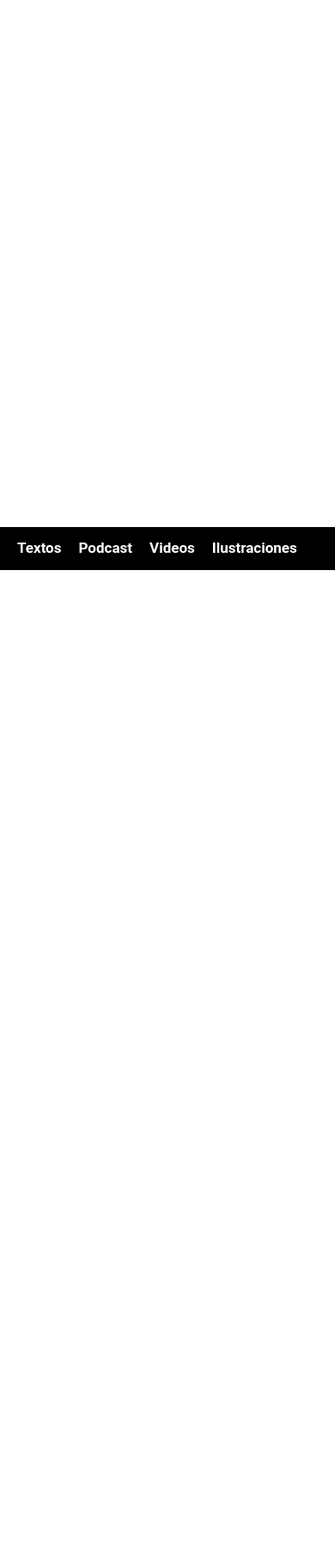
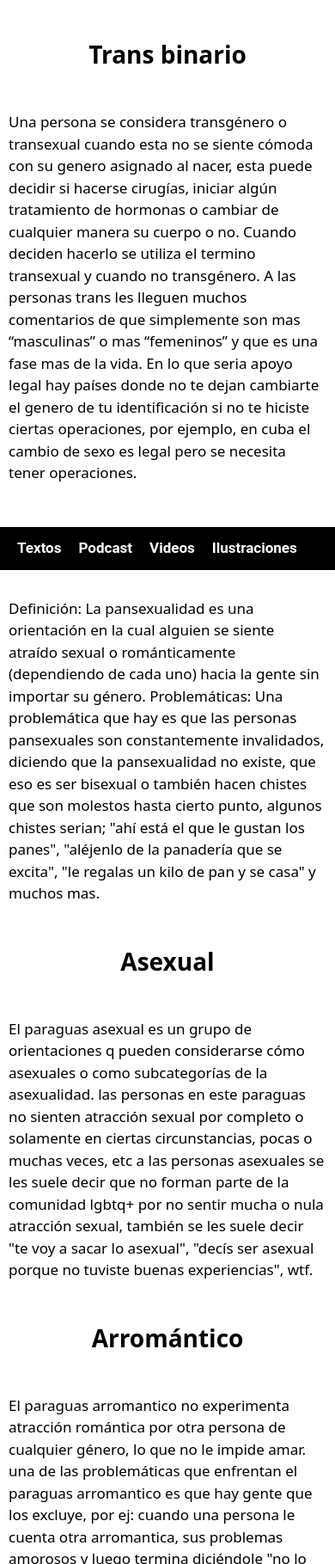
Before and after one commit to Juamapa0/Revista-digital-2do-4ta, a plain HTML site: page identidad.html in a window 390 px wide. Shown: the part 181-2000 px from the top of the page at 86% size. Before the commit the page ends 844 px from the top, so only its background shows below. Drawn offline with Linux system fonts and the light colour scheme.

Commit message:
identidad

```diff
--- a/identidad.html
+++ b/identidad.html
@@ -33,6 +33,45 @@
         </ul>
      </nav>
     </header>
+    <main class="belleza">
+        <h2>DISCRIMINACIÓN POR IDENTIDAD</h2>
+        <h3>Trans binario</h3>
+        <p>Una persona se considera transgénero o transexual cuando esta no se siente cómoda con su
+            genero asignado al nacer, esta puede decidir si hacerse cirugías, iniciar algún tratamiento de
+            hormonas o cambiar de cualquier manera su cuerpo o no. Cuando deciden hacerlo se utiliza el
+            termino transexual y cuando no transgénero.
+            A las personas trans les lleguen muchos comentarios de que simplemente son mas
+            “masculinas” o mas “femeninos” y que es una fase mas de la vida. En lo que seria apoyo legal
+            hay países donde no te dejan cambiarte el genero de tu identificación si no te hiciste ciertas
+            operaciones, por ejemplo, en cuba el cambio de sexo es legal pero se necesita tener
+            operaciones.</p>
+        <h3>Pansexual</h3>
+        <p>Definición: La pansexualidad es una orientación en la cual alguien se siente atraído sexual o
+                románticamente (dependiendo de cada uno) hacia la gente sin importar su género.
+                Problemáticas: Una problemática que hay es que las personas pansexuales son
+                constantemente invalidados, diciendo que la pansexualidad no existe, que eso es ser bisexual
+                o también hacen chistes que son molestos hasta cierto punto, algunos chistes serian; &quot;ahí está
+                el que le gustan los panes&quot;, &quot;aléjenlo de la panadería que se excita&quot;, &quot;le regalas un kilo de pan
+                y se casa&quot; y muchos mas.</p>
+        <h3>Asexual</h3>
+        <p>El paraguas asexual es un grupo de orientaciones q pueden considerarse cómo asexuales o
+                como subcategorías de la asexualidad. las personas en este paraguas no sienten atracción
+                sexual por completo o solamente en ciertas circunstancias, pocas o muchas veces, etc
+                a las personas asexuales se les suele decir que no forman parte de la comunidad lgbtq+ por no
+                sentir mucha o nula atracción sexual, también se les suele decir &quot;te voy a sacar lo asexual&quot;,
+                &quot;decís ser asexual porque no tuviste buenas experiencias&quot;, wtf.</p>
+        <h3>Arromántico</h3>
+        <p>El paraguas arromantico no experimenta atracción romántica por otra persona de cualquier
+                    género, lo que no le impide amar.
+                    una de las problemáticas que enfrentan el paraguas arromantico es que hay gente que los
+                    excluye, por ej: cuando una persona le cuenta otra arromantica, sus problemas amorosos y
+                    luego termina diciéndole &quot;no lo</p>
+        <h3>Trans no binario</h3>
+        <p>Las personas trans no binarias son idividuos los cuales su identidad de género no encaja en lo
+            binario o fluye entre identidades. algunas identidades son agenero, genero fluido, demigenero,
+            etc.</p>
+
+    </main>
     <footer>
         <ul class="footer-left" >
          <li><a href="./tipos.html">Textos</a></li>
--- a/styles.css
+++ b/styles.css
@@ -217,6 +217,18 @@ header {
    font-size: 24px;
    font-weight: 500;
 }
+.ilustraciones {
+   display:grid;
+   grid-template-columns:1fr;
+
+   }
+   .ilustraciones figure {
+      margin-top: 150px;
+   }
+.ilustraciones figure img {
+   align-items: center;
+   object-fit: cover;
+}
 
      footer {
       background-color: black;
@@ -341,6 +353,9 @@ header {
       .esnaola{
       display:none;
      }
+     .racismo h4 {
+      line-height: 1.2;
+     }
     }
 
     @media (max-width:722px){
@@ -424,7 +439,7 @@ header {
       .pages li {
          margin:4px;
       }
-      .pages li a{
+      /*.pages li a{
 
       }
-    }
+    }*/
```
Also changed, not shown: bonus.html (+7 -1 lines), 1.jpg (added).
